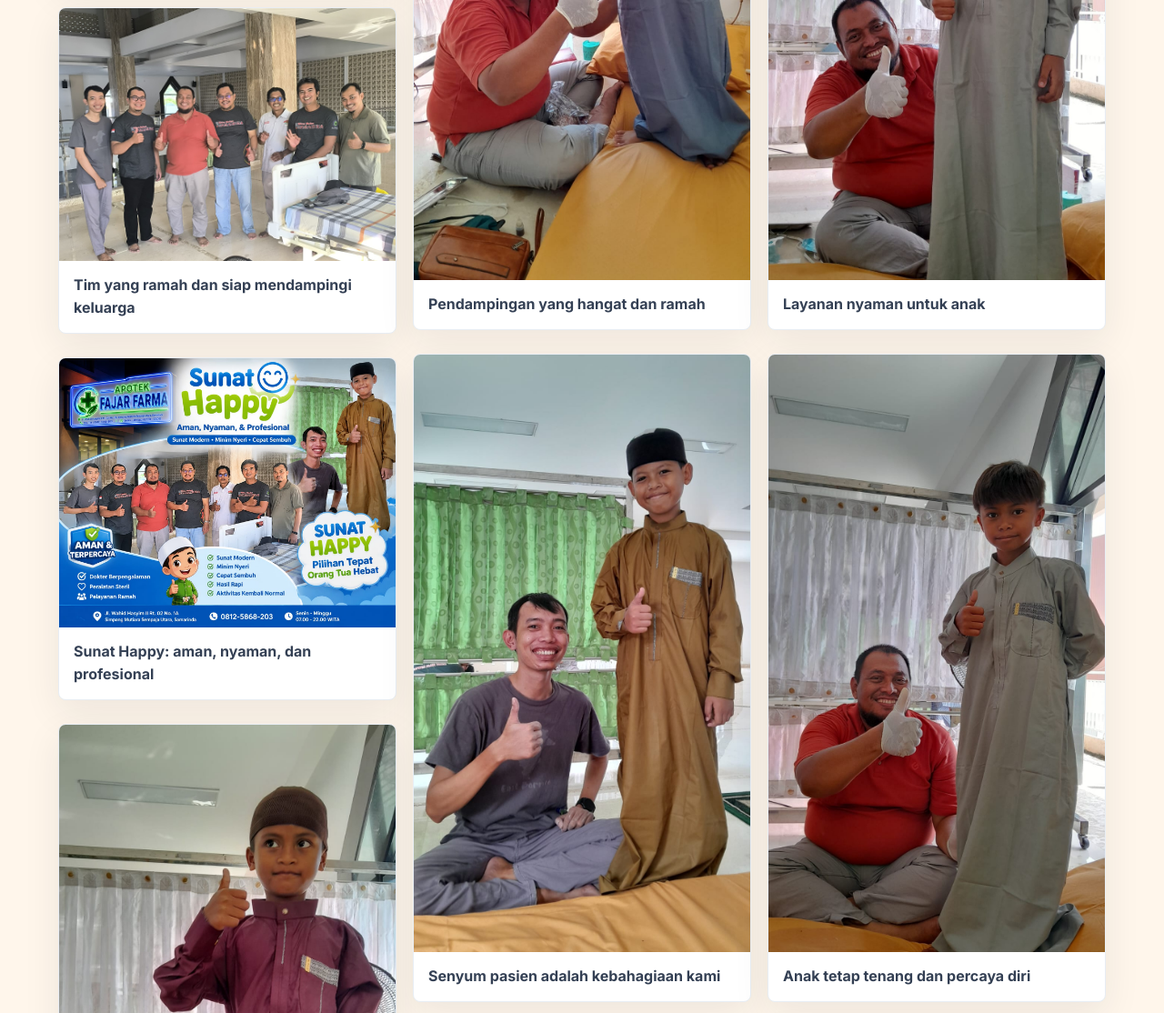
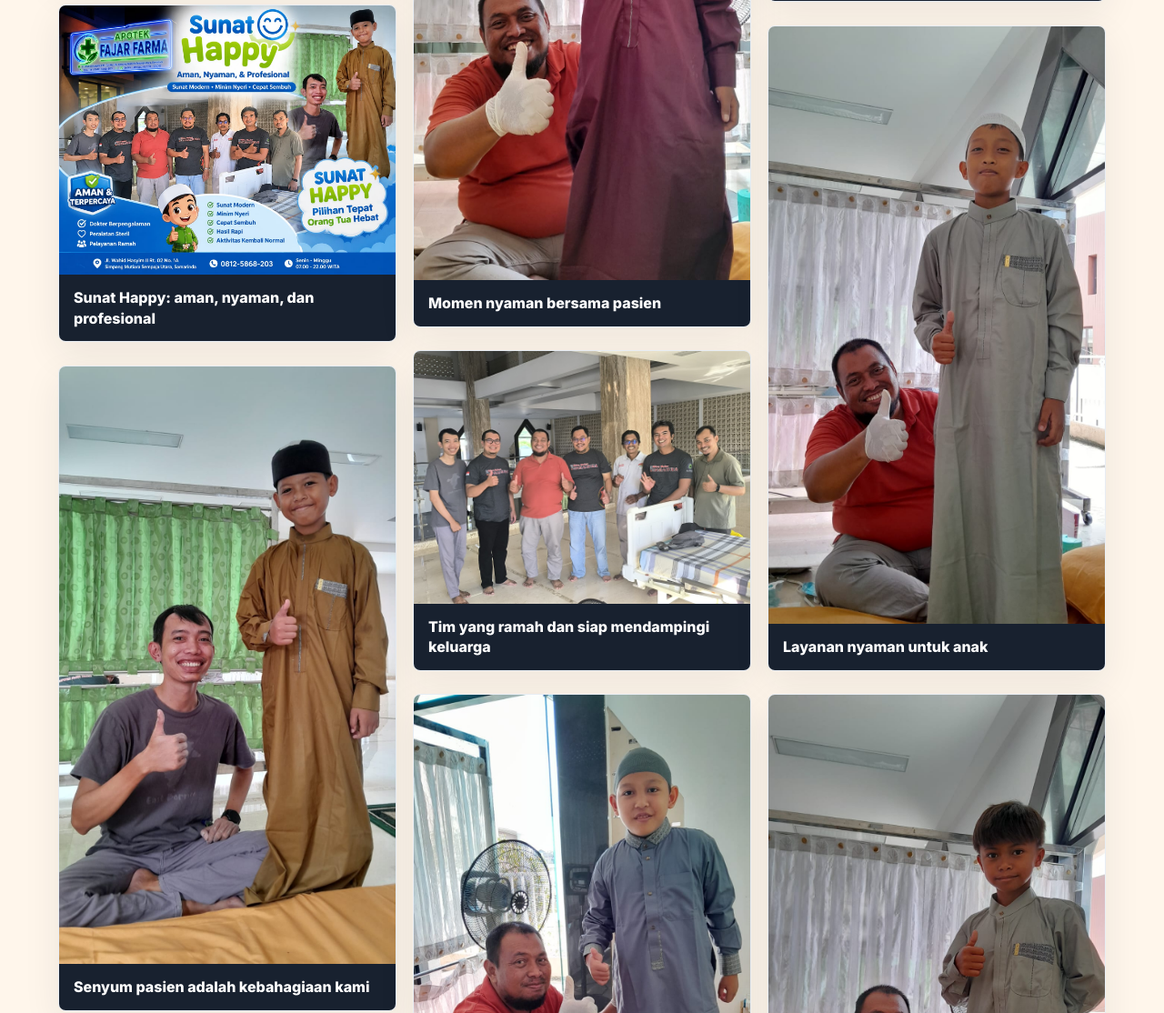
Before and after one commit to FajarFaruqAbdillah/SunatHappySamarinda, an Astro site: page /galeri in a window 1280 px wide. Shown: the part 1053-2167 px from the top of the page at 91% size. Built offline with nearby package versions, Linux system fonts and the light colour scheme; Astro itself is replaced by a stand-in of ours.

Commit message:
Improve gallery order and caption contrast

```diff
--- a/src/data/gallery.ts
+++ b/src/data/gallery.ts
@@ -15,18 +15,18 @@ export const galleryImages: GalleryImage[] = [
     height: 1200,
   },
   {
-    src: "/images/team-smile.jpg",
-    alt: "Tim Rumah Sunat Happy Samarinda tersenyum bersama",
-    caption: "Tim yang ramah dan siap mendampingi keluarga",
-    width: 1600,
-    height: 1200,
-  },
-  {
     src: "/images/gallery-1.jpg",
     alt: "Banner layanan Sunat Happy Samarinda berwarna biru dan hijau",
     caption: "Sunat Happy: aman, nyaman, dan profesional",
     width: 1402,
     height: 1122,
+  },
+  {
+    src: "/images/documentation-03.jpg",
+    alt: "Pasien anak tersenyum bersama tim Rumah Sunat Happy",
+    caption: "Senyum pasien adalah kebahagiaan kami",
+    width: 900,
+    height: 1600,
   },
   {
     src: "/images/documentation-01.jpg",
@@ -36,6 +36,13 @@ export const galleryImages: GalleryImage[] = [
     height: 1600,
   },
   {
+    src: "/images/team-smile.jpg",
+    alt: "Tim Rumah Sunat Happy Samarinda tersenyum bersama",
+    caption: "Tim yang ramah dan siap mendampingi keluarga",
+    width: 1600,
+    height: 1200,
+  },
+  {
     src: "/images/documentation-02.jpg",
     alt: "Dokumentasi pasien anak bersama tim Rumah Sunat Happy",
     caption: "Pendampingan yang hangat dan ramah",
@@ -43,11 +50,11 @@ export const galleryImages: GalleryImage[] = [
     height: 1600,
   },
   {
-    src: "/images/documentation-03.jpg",
-    alt: "Pasien anak tersenyum bersama tim Rumah Sunat Happy",
-    caption: "Senyum pasien adalah kebahagiaan kami",
-    width: 900,
-    height: 1600,
+    src: "/images/gallery-2.jpg",
+    alt: "Tim dalam workshop sunat modern di Samarinda",
+    caption: "Workshop dan pengembangan kompetensi tim",
+    width: 800,
+    height: 600,
   },
   {
     src: "/images/documentation-04.jpg",
@@ -63,11 +70,4 @@ export const galleryImages: GalleryImage[] = [
     width: 900,
     height: 1600,
   },
-  {
-    src: "/images/gallery-2.jpg",
-    alt: "Tim dalam workshop sunat modern di Samarinda",
-    caption: "Workshop dan pengembangan kompetensi tim",
-    width: 800,
-    height: 600,
-  },
 ];
--- a/src/styles/global.css
+++ b/src/styles/global.css
@@ -546,8 +546,10 @@ details p {
 .gallery-slide figcaption,
 .gallery-item figcaption {
   padding: 14px 16px;
-  color: #344054;
-  font-weight: 700;
+  color: var(--white);
+  background: var(--ink);
+  font-weight: 800;
+  line-height: 1.4;
 }
 
 .gallery-page {
```
